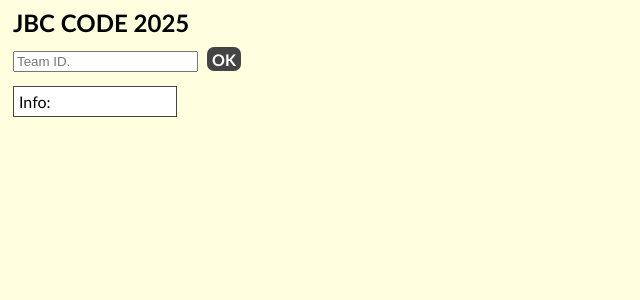
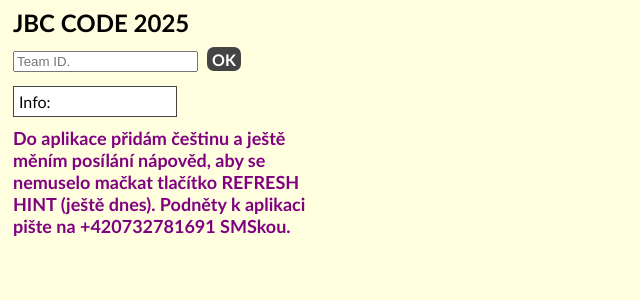
Before and after one commit to simak911/sifrovacka, a Flask app: page / in a window 1280 px wide. Shown: the top 300 px of the page, without its empty margins (0-640 px from the left). Run offline with Flask 3, Linux system fonts and the light colour scheme.

Commit message:
warning+teamnamechange

```diff
--- a/data/teams.csv
+++ b/data/teams.csv
@@ -1,6 +1,6 @@
 TATO RADKA JE K NICEMU
 Reprezentace_Vysočiny;stromek
-Na_zkusene;radost
+Nosici_lodi;radost
 Seasoned_Two;rozsah
 MSL;obzor
 Hvězdičky;pohoda
--- a/static/styles/style.css
+++ b/static/styles/style.css
@@ -67,3 +67,11 @@ p {
     border: 1px solid black;
     padding: 4px;
 }
+
+#devinfo {
+    color: purple;
+    font-size: large;
+    font-weight: bold;
+    max-width: 300px;
+
+}
--- a/templates/index.html
+++ b/templates/index.html
@@ -14,6 +14,7 @@
         <button id="loginbutton" class="mbutton">OK</button>
     </div>
     <div id ="textinfo" class={{msgcolor}}>Info: {{msg}}</div>
+    <p id="devinfo"> Do aplikace přidám češtinu a ještě měním posílání nápověd, aby se nemuselo mačkat tlačítko REFRESH HINT (ještě dnes). Podněty k aplikaci pište na +420732781691 SMSkou.</p>
     <script src="{{ url_for('static', filename='scripts/script_index.js') }}"></script>
 </body>
 </html>
```
